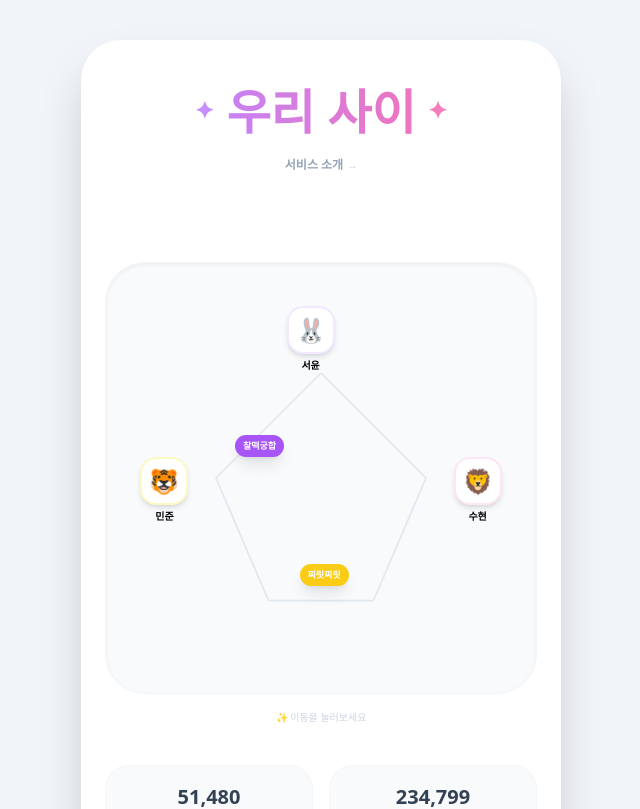
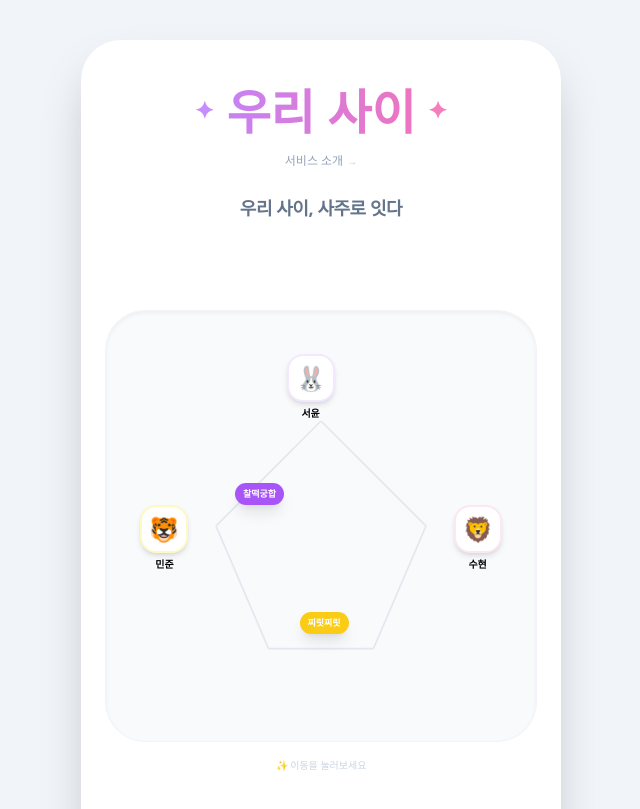
Before and after one commit to PLANB-John/oursai-web, a Next.js app: page / in a window 1280 px wide. Shown: the top 809 px of the page, without its empty margins (319-959 px from the left). Built offline with nearby package versions, Linux system fonts and the light colour scheme.

Commit message:
Update index.js

```diff
--- a/pages/index.js
+++ b/pages/index.js
@@ -10,24 +10,28 @@ export default function EeumStyleMain() {
 
       <div className="w-full max-w-[480px] min-h-screen bg-white shadow-2xl flex flex-col relative overflow-hidden sm:rounded-[40px] font-sans">
 
-{/* --- 상단 헤더 섹션 (별 효과, 띄어쓰기, 버튼 스타일 수정) --- */}
+{/* --- 상단 헤더 섹션 (폰트 굵기 수정 및 카피 문구 추가) --- */}
         <header className="px-6 py-12 text-center">
-          <div className="flex flex-col items-center gap-5">
-            {/* 메인 로고: '우리 사이' 띄어쓰기 및 별 사이즈/이펙트 수정 */}
+          <div className="flex flex-col items-center gap-4">
+            {/* 메인 로고 영역 */}
             <h1 className="text-5xl font-black text-transparent bg-clip-text bg-gradient-to-r from-purple-400 to-pink-400 flex items-center justify-center gap-3">
-              {/* 별 아이콘: 2단계 작아짐(2xl), 빤짝이며 커졌다 작아지는 효과(animate-pulse) */}
               <span className="text-purple-400 animate-pulse text-2xl mb-1">✦</span>
               우리 사이
               <span className="text-pink-400 animate-pulse text-2xl mb-1">✦</span>
             </h1>
 
-            {/* 서비스 소개: 원형 틀 제거, 연한 그레이 색상(slate-400) 적용 */}
+            {/* 서비스 소개: 폰트 굵기를 font-medium으로 얇게 조정 */}
             <a
               href="/intro"
-              className="text-[12px] text-slate-400 font-bold flex items-center gap-1 hover:text-purple-400 transition-colors"
+              className="text-[12px] text-slate-400 font-medium flex items-center gap-1 hover:text-purple-400 transition-colors"
             >
               서비스 소개 <span className="text-[10px] opacity-60">→</span>
             </a>
+
+            {/* 카피 문구: '이음' 스타일의 슬로건 추가 */}
+            <p className="text-slate-500 font-bold text-lg tracking-tight mt-2">
+              우리 사이, 사주로 잇다
+            </p>
           </div>
         </header>
 
```
